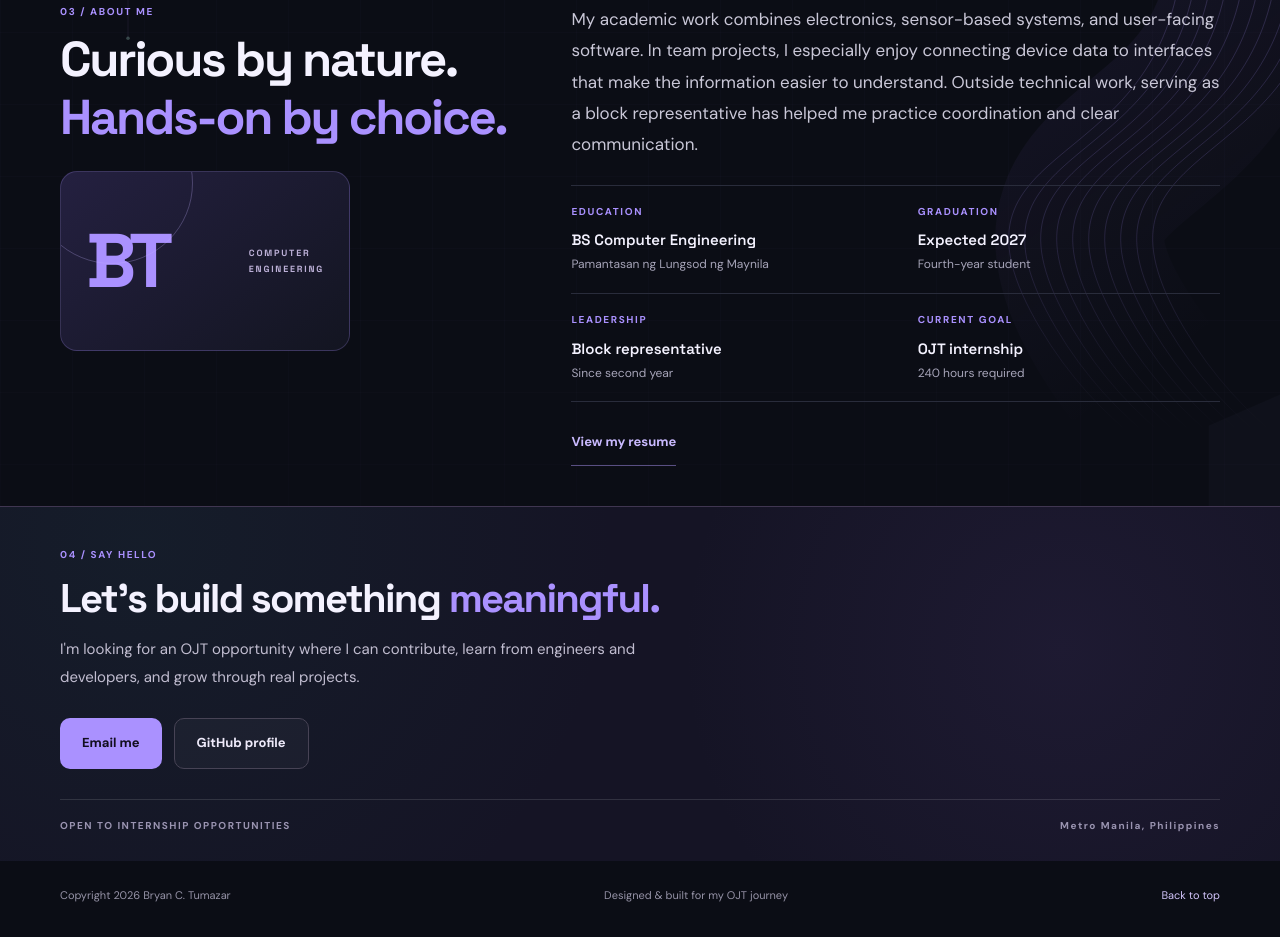
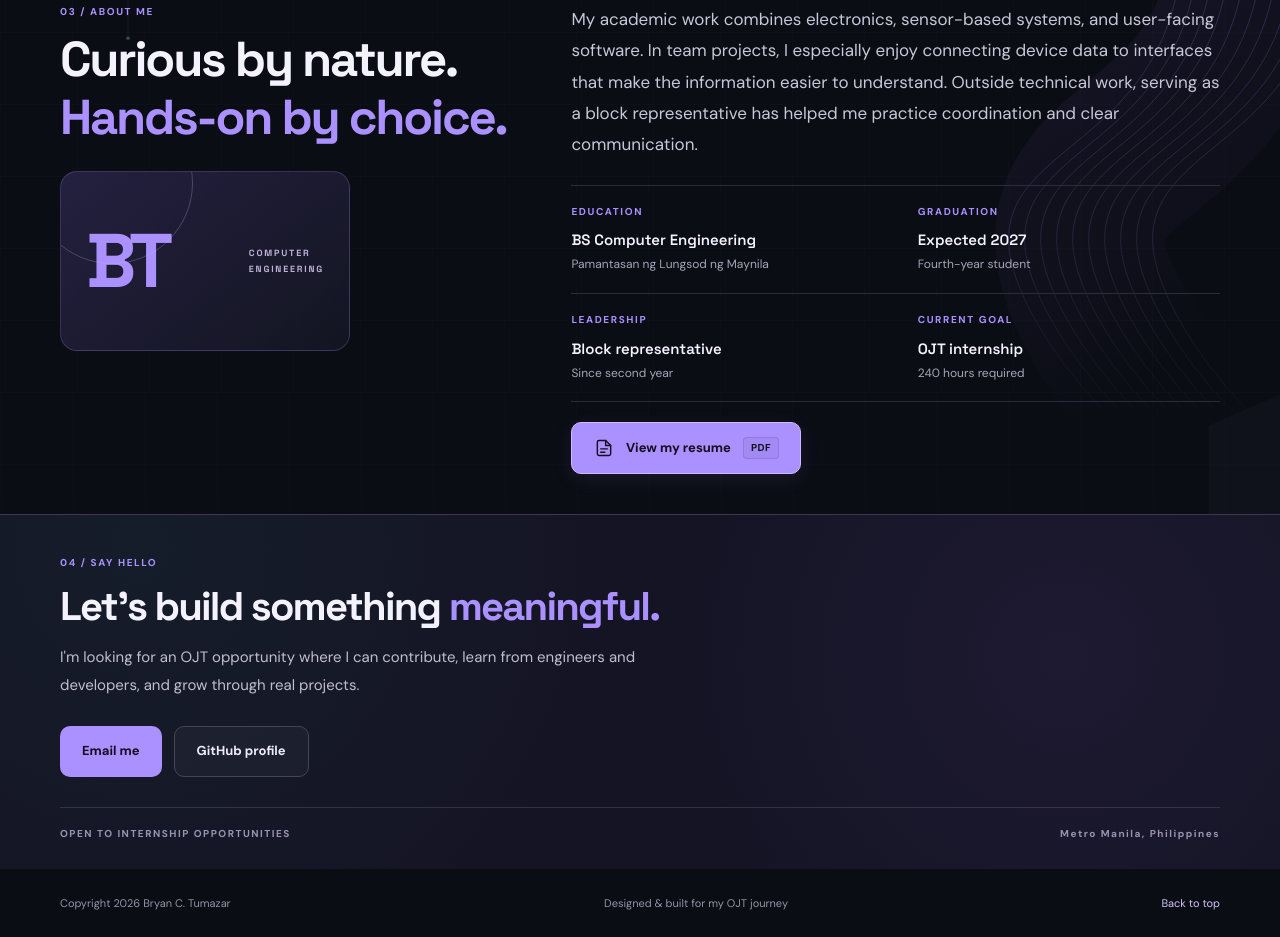
Before and after one commit to engrtumazar/ojt-portfolio, a plain HTML site: page index.html in a window 1280 px wide. Shown: the part 1912-2849 px from the top of the page. Drawn offline with Linux system fonts and the light colour scheme.

Commit message:
Make resume button more visible

```diff
--- a/script.js
+++ b/script.js
@@ -79,7 +79,7 @@
     </article>`).join('');
 
   const resume = safeUrl(data.resume, true);
-  if (resume) $('#resume-holder').innerHTML = `<a class="text-link" href="${esc(resume)}" target="_blank" rel="noopener noreferrer">View my resume</a>`;
+  if (resume) $('#resume-holder').innerHTML = `<a class="btn btn-primary resume-button" href="${esc(resume)}" target="_blank" rel="noopener noreferrer" aria-label="View my resume (PDF, opens in a new tab)"><svg viewBox="0 0 24 24" fill="none" stroke="currentColor" stroke-width="1.7" stroke-linecap="round" stroke-linejoin="round" aria-hidden="true" focusable="false"><path d="M14 3H6a2 2 0 0 0-2 2v14a2 2 0 0 0 2 2h12a2 2 0 0 0 2-2V9Z"/><path d="M14 3v6h6M8 13h8m-8 4h5"/></svg><span>View my resume</span><span class="resume-format" aria-hidden="true">PDF</span></a>`;
 
   const contact = [];
   if (data.email && /^[^\s@]+@[^\s@]+\.[^\s@]+$/.test(data.email)) {
--- a/styles.css
+++ b/styles.css
@@ -126,3 +126,9 @@ body{isolation:isolate}
 
 /* SVG icons and CSS dots render consistently without emoji fonts. */
 .strip-separator{display:inline-block;flex-shrink:0;width:4px;height:4px;border-radius:50%;background:var(--accent);opacity:.7}
+
+/* A prominent resume button keeps the PDF easy to find. */
+.resume-button{gap:12px;min-width:230px;max-width:100%;margin-top:20px;padding:14px 18px;border:1px solid #cdbbff;box-shadow:0 5px 20px #aa91ff16}
+.resume-button svg{display:block;width:20px;height:20px;flex-shrink:0}
+.resume-format{padding:5px 7px;border:1px solid #21163824;border-radius:4px;background:#2116380d;font-size:10px;line-height:1;font-weight:700;letter-spacing:.04em}
+@media(max-width:610px){.resume-button{width:100%;min-width:0}}
```
Also changed, not shown: content.js (+2 -5 lines).
